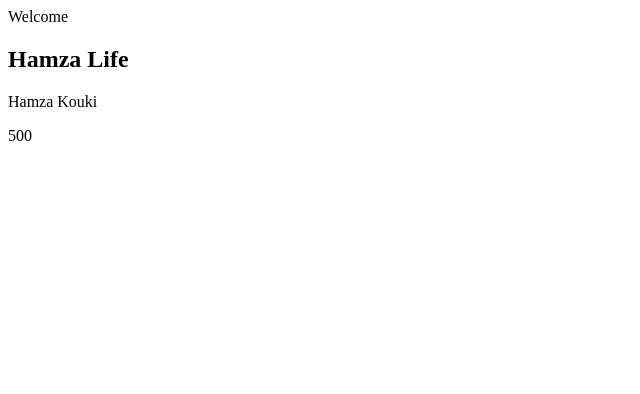
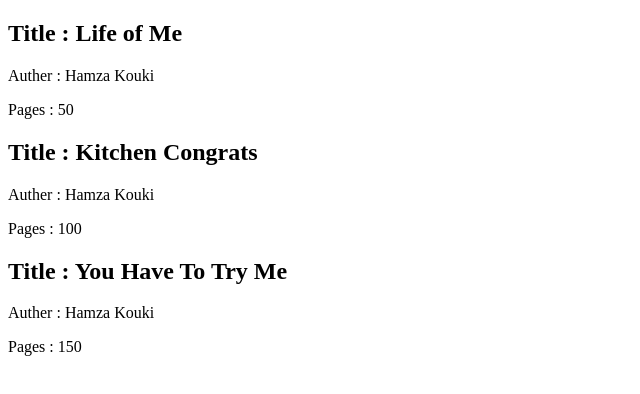
Before and after one commit to KoukiHamzaa/reactJS-By-lynda-CDN, a React (Create React App) app in the folder ReactApp/Exercise Files/ch02/start/react-is-fun/: page / in a window 1280 px wide. Shown: the top 394 px of the page, without its empty margins (0-640 px from the left). Built offline with nearby package versions, Linux system fonts and the light colour scheme.

Commit message:
newCommit

```diff
--- a/ReactApp/Exercise Files/ch02/start/react-is-fun/src/index.js
+++ b/ReactApp/Exercise Files/ch02/start/react-is-fun/src/index.js
@@ -1,28 +1,40 @@
 import React, { Component } from "react";
 import ReactDom from "react-dom";
+import { render } from "react-dom";
+
+let BookList = [
+  { title: "Life of Me", auther: "Hamza Kouki", pages: 50 },
+  { title: "Kitchen Congrats", auther: "Hamza Kouki", pages: 100 },
+  { title: "You Have To Try Me", auther: "Hamza Kouki", pages: 150 }
+];
 
 const Book = ({ title, auther, pages }) => {
   return (
     <section>
-      <h1>{title}</h1>
-      <p>{auther}</p>
-      <p>{pages}</p>
+      <h1> Title : {title}</h1>
+      <p>Auther : {auther}</p>
+      <p>Pages : {pages}</p>
     </section>
   );
 };
 
-const Library = () => {
+const Library = ({books})  => {
   return (
     <div>
-      Welcome
-      <Book title="Hamza Life" auther="Hamza Kouki" pages={500} />
+      {books.map((book,key) => (
+        <Book
+        title={book.title}
+        auther={book.auther}
+        pages={book.pages}
+        key={key}/>
+      ))}
     </div>
   );
 };
 
 ReactDom.render(
   <div>
-    <Library />
+    <Library books={BookList} />
   </div>,
   document.getElementById("root")
 );
```
